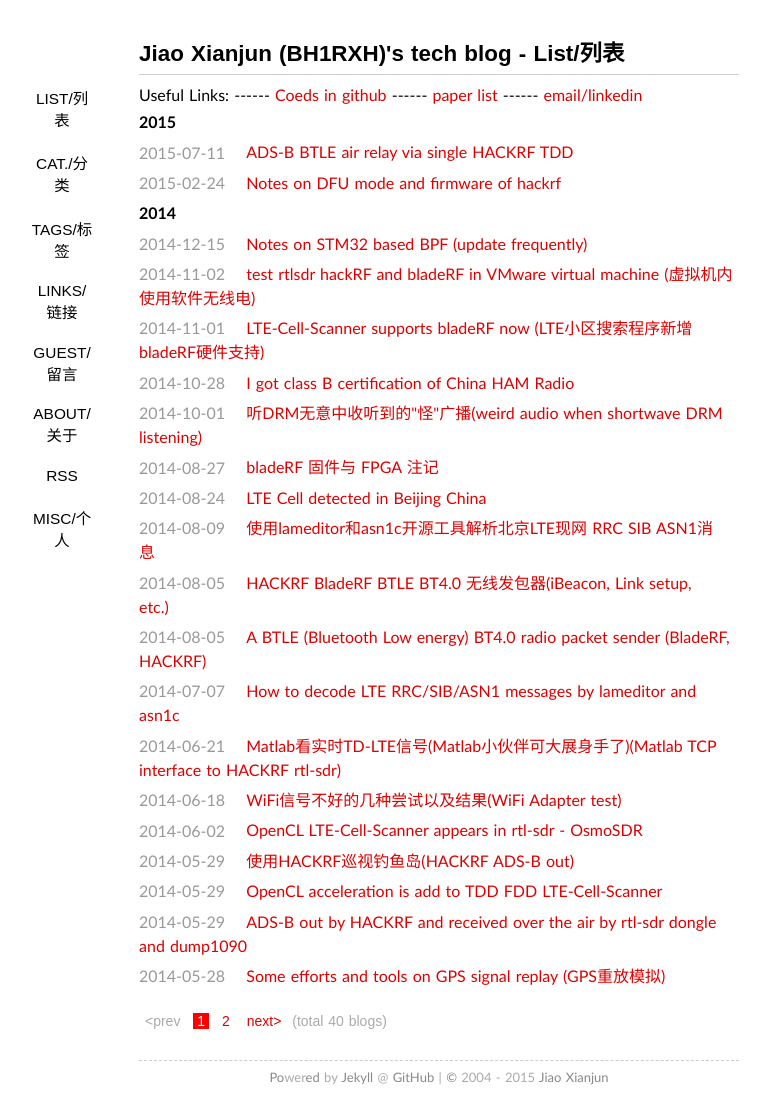
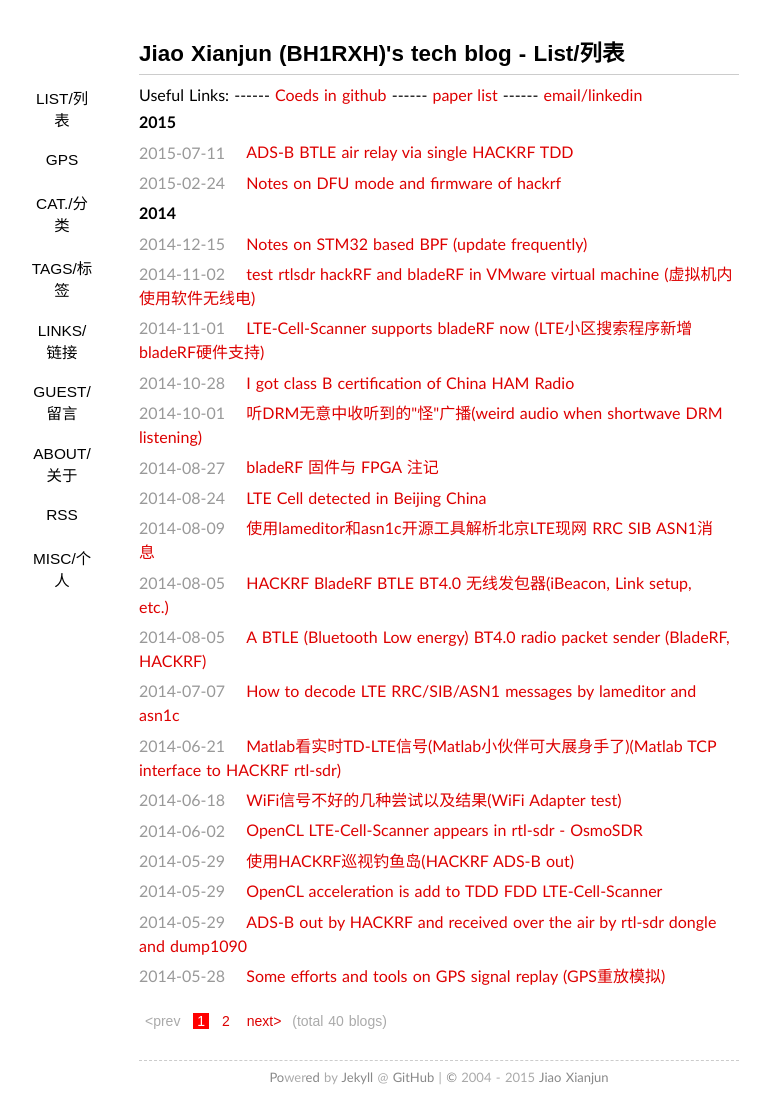
Before and after one commit to sdr-x/sdr-x.github.io, a Jekyll site: the page built from index.html, in a window 1280 px wide. Shown: the whole page, without its empty margins (201-963 px from the left). Built offline with Jekyll 4.4.1, drawn with Linux system fonts in a browser that asks for light colours; some web fonts are replaced; Markdown is read by kramdown in place of the engine named in the settings; the list of posts is cut into pages by our own code; comment, search, counter and statistics services are not loaded.

Commit message:
Update default.html

```diff
--- a/_layouts/default.html
+++ b/_layouts/default.html
@@ -18,6 +18,7 @@
         </header>
         <nav>
         <span><a title="List/列表" class="" href="/">List/列表</a></span>
+        <span><a title="gps" class="" href="/gps/">gps</a></span>
         <span><a title="Cat./分类" class="" href="/categories/">Cat./分类</a></span>
         <span><a title="Tags/标签" class="" href="/tags/">Tags/标签</a></span>
         <span><a title="Links/链接" class="" href="/links/">Links/链接</a></span>
```
